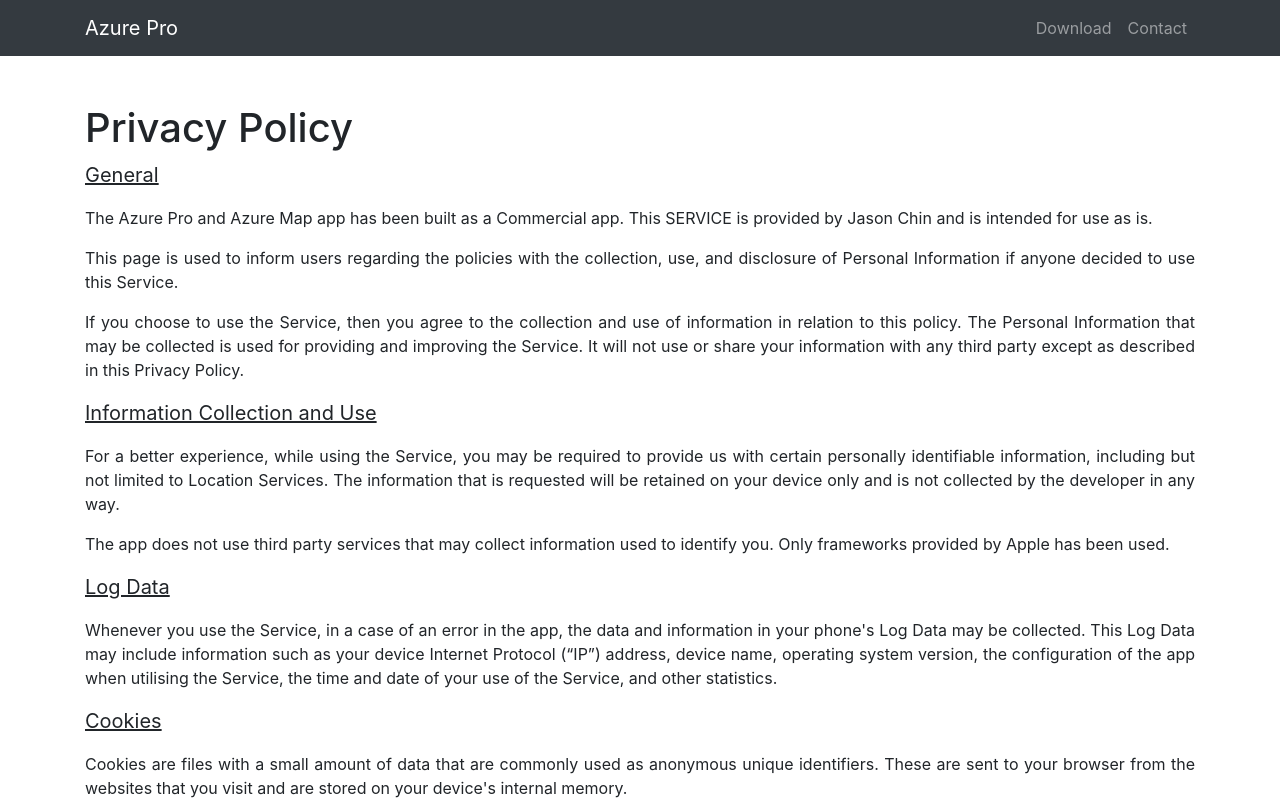
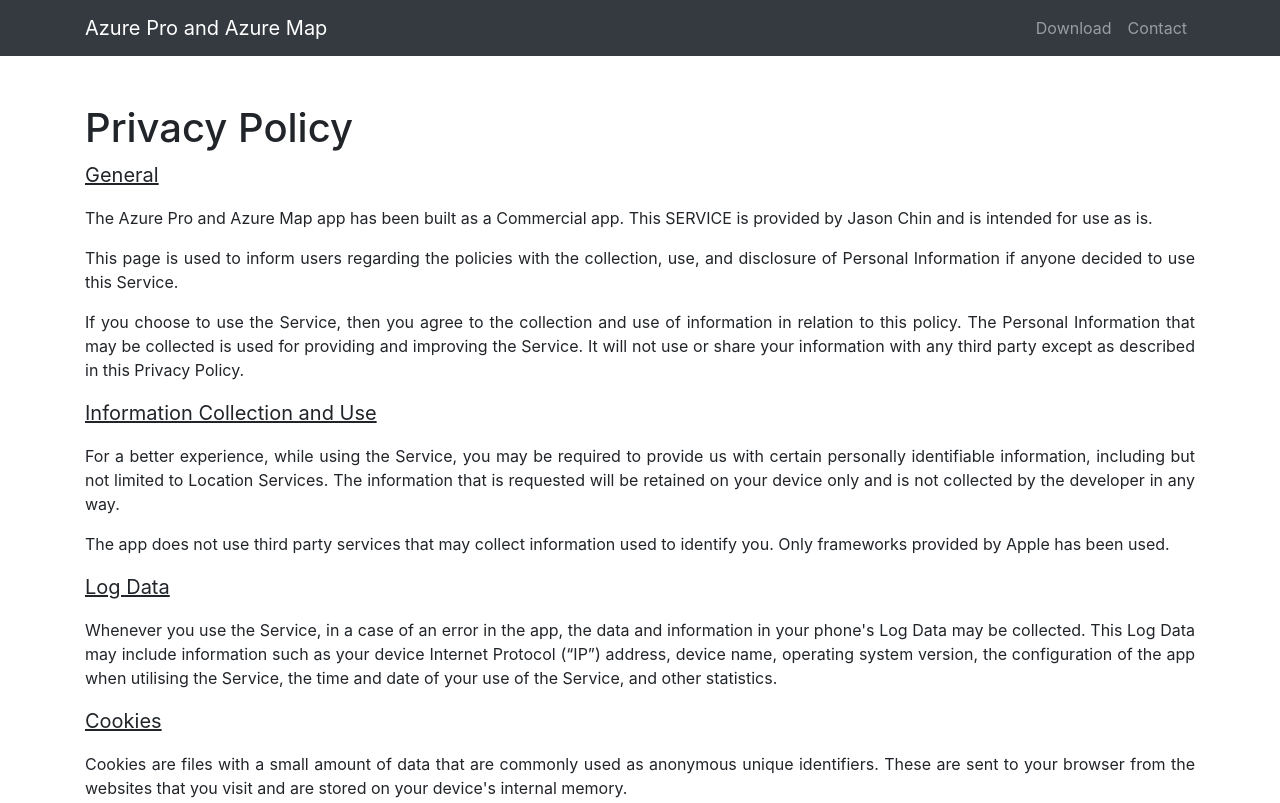
Before and after one commit to tzevoon/AzurePaid, a website: page index.html in a window 1280 px wide. Shown: the top 803 px of the page. Drawn offline with Linux system fonts and the light colour scheme.

Commit message:
Update index.html
Add Azure Map to navigation bar

```diff
--- a/index.html
+++ b/index.html
@@ -20,7 +20,7 @@
   <!-- Navigation -->
   <nav class="navbar navbar-expand-lg navbar-dark bg-dark static-top">
     <div class="container">
-      <a class="navbar-brand" href="#">Azure Pro</a>
+      <a class="navbar-brand" href="#">Azure Pro and Azure Map</a>
       <button class="navbar-toggler" type="button" data-toggle="collapse" data-target="#navbarResponsive" aria-controls="navbarResponsive" aria-expanded="false" aria-label="Toggle navigation">
         <span class="navbar-toggler-icon"></span>
       </button>
```
